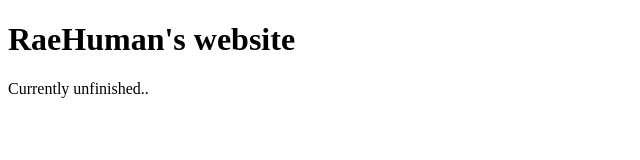
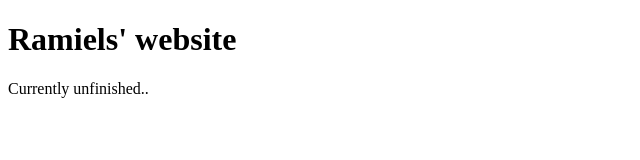
Before and after one commit to Ramiels/Ramiels.github.io, a plain HTML site: page index.html in a window 1280 px wide. Shown: the whole page, without its empty margins (0-640 px from the left). Drawn offline with Linux system fonts and the light colour scheme.

Commit message:
Update index.html

```diff
--- a/index.html
+++ b/index.html
@@ -1,7 +1,7 @@
 <!DOCTYPE html>
 <html>
 <body>
-<h1>RaeHuman's website</h1>
+<h1>Ramiels' website</h1>
 <p>Currently unfinished..</p>
 </body>
 </html>
```
